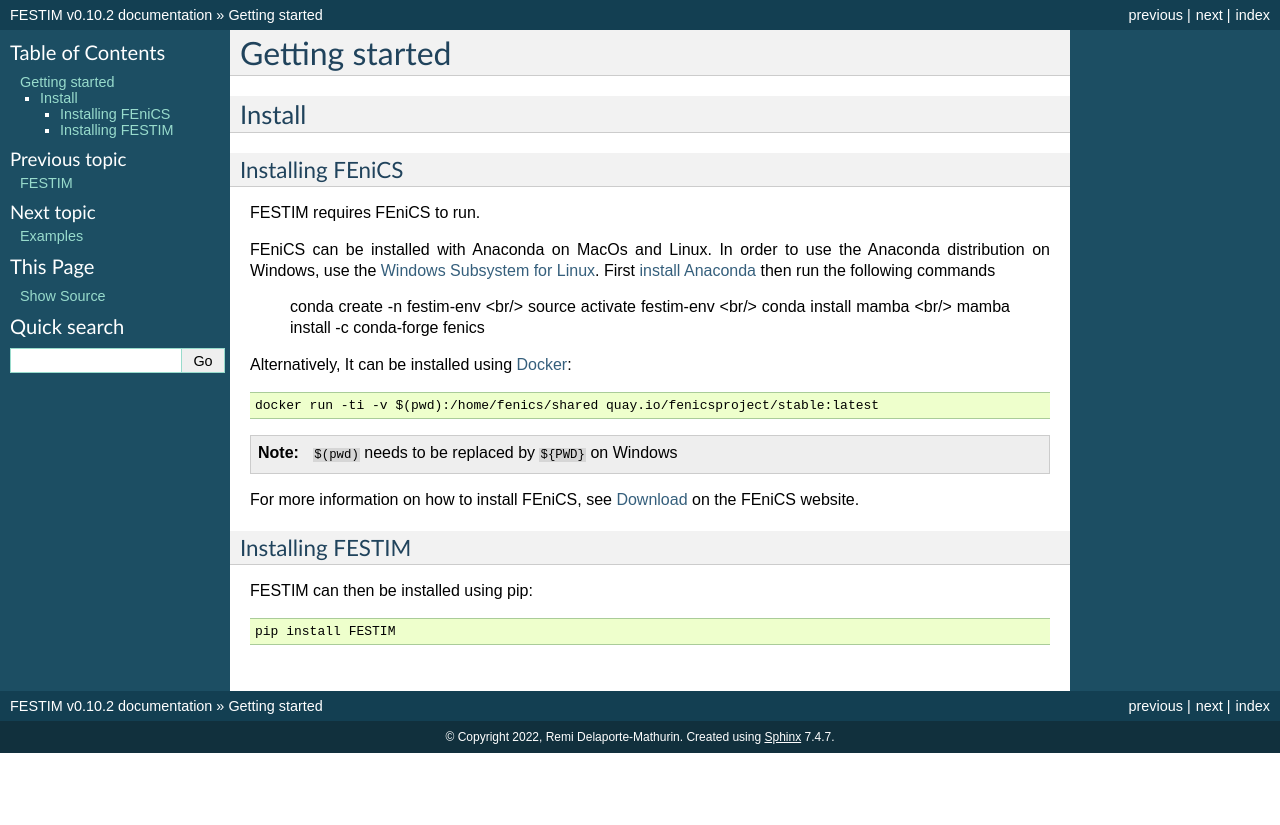
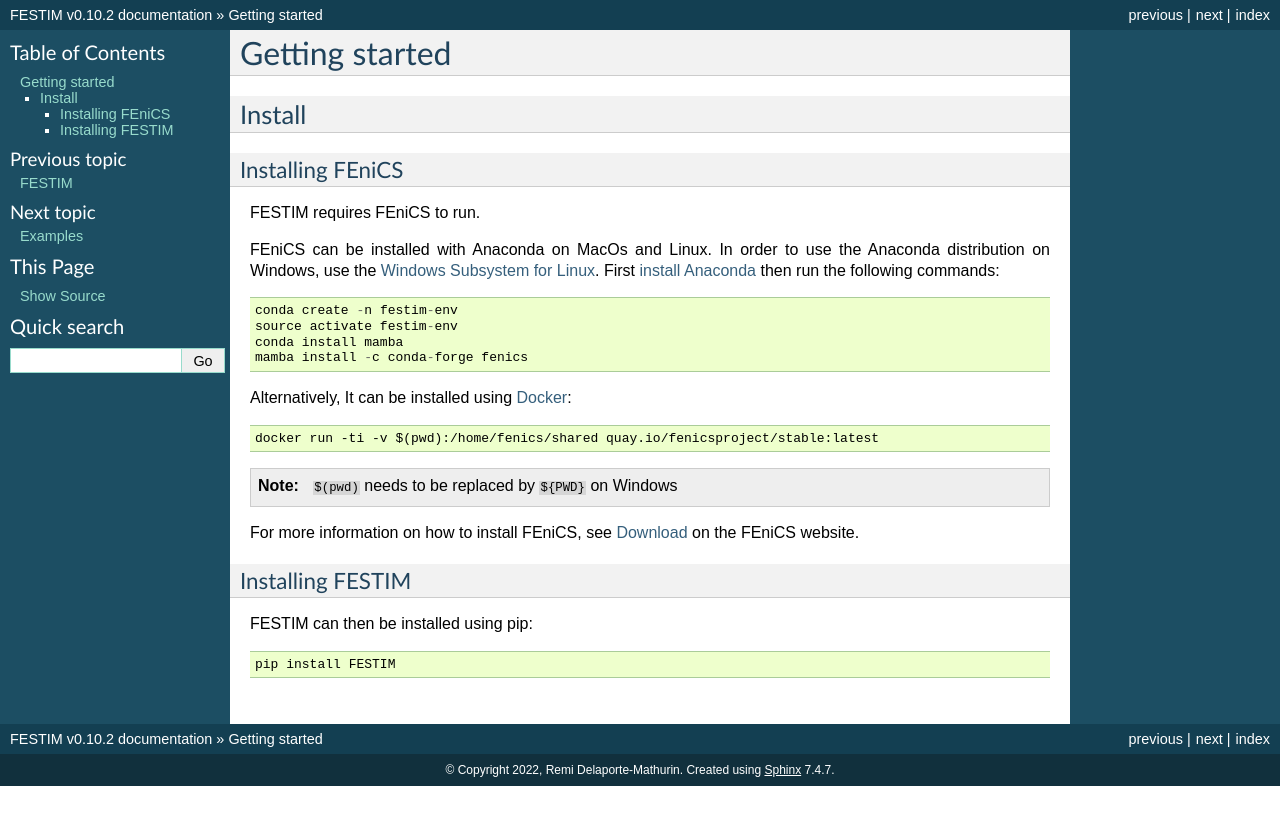
Before and after one commit to festim-dev/FESTIM, a Sphinx documentation site: the page built from docs/source/getting_started.rst, in a window 1280 px wide. Shown: the top 825 px of the page. Built offline with Sphinx 7.4.7, drawn with Linux system fonts in a browser that asks for light colours.

Commit message:
Apply suggestions from code review
Co-authored-by: Rémi Delaporte-Mathurin <40028739+RemDelaporteMathurin@users.noreply.github.com>

```diff
--- a/docs/source/getting_started.rst
+++ b/docs/source/getting_started.rst
@@ -12,11 +12,11 @@
 
 FEniCS can be installed with Anaconda on MacOs and Linux.
 In order to use the Anaconda distribution on Windows, use the `Windows Subsystem for Linux <https://learn.microsoft.com/en-us/windows/wsl/install>`_.
-First `install Anaconda <https://docs.continuum.io/anaconda/install>`_ then run the following commands
+First `install Anaconda <https://docs.continuum.io/anaconda/install>`_ then run the following commands::
 
-    conda create -n festim-env <br/>
-    source activate festim-env <br/>
-    conda install mamba <br/>
+    conda create -n festim-env
+    source activate festim-env
+    conda install mamba
     mamba install -c conda-forge fenics
 
 Alternatively, It can be installed using `Docker <https://www.docker.com/>`_::
```
